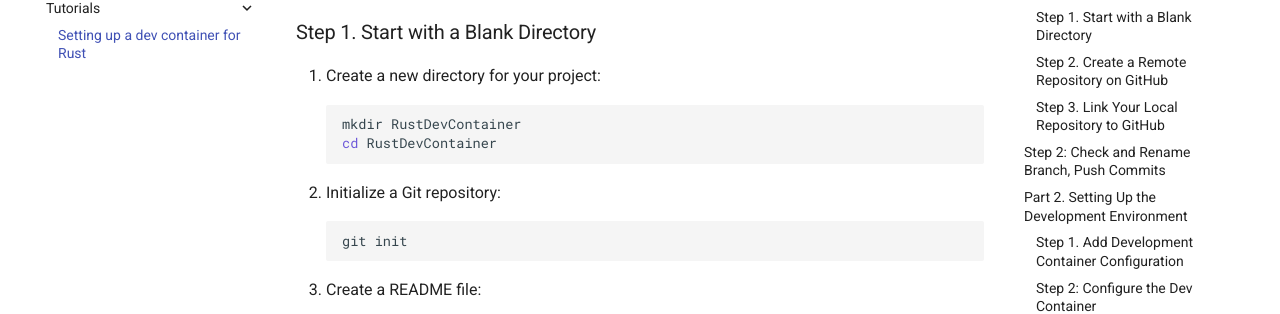
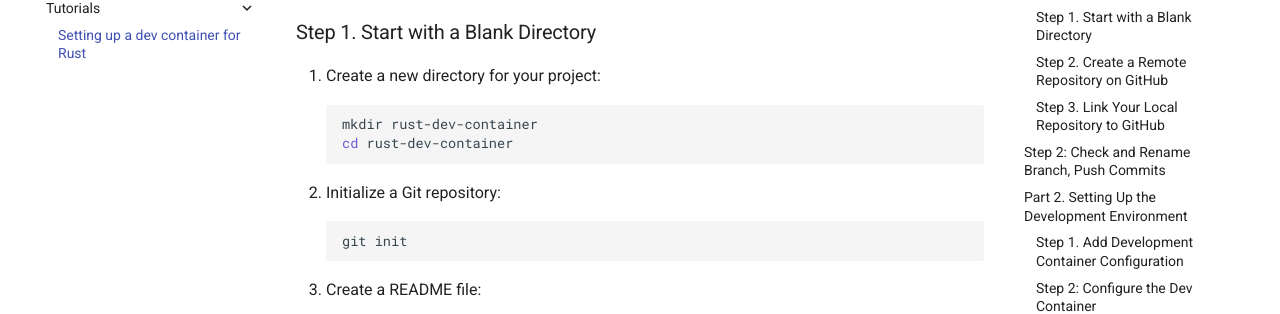
Before and after one commit to bamlak363/comp423-course-notes, an MkDocs documentation site: the page built from docs/tutorials/rust-setup.md, in a window 1280 px wide and 900 px high, scrolled down 613 px. Shown: the part 145-459 px from the top of the window. Built offline with MkDocs 1.6.1 and Material for MkDocs 9.7.7, drawn with Linux system fonts in a browser that asks for light colours.

Commit message:
changed-smthin-small

````diff
--- a/docs/tutorials/rust-setup.md
+++ b/docs/tutorials/rust-setup.md
@@ -26,8 +26,8 @@ Before you begin, make sure you have the following:
 
 1. Create a new directory for your project:
     ```bash
-    mkdir RustDevContainer
-    cd RustDevContainer
+    mkdir rust-dev-container
+    cd rust-dev-container
     ```
 2. Initialize a Git repository:
     ```bash
````
